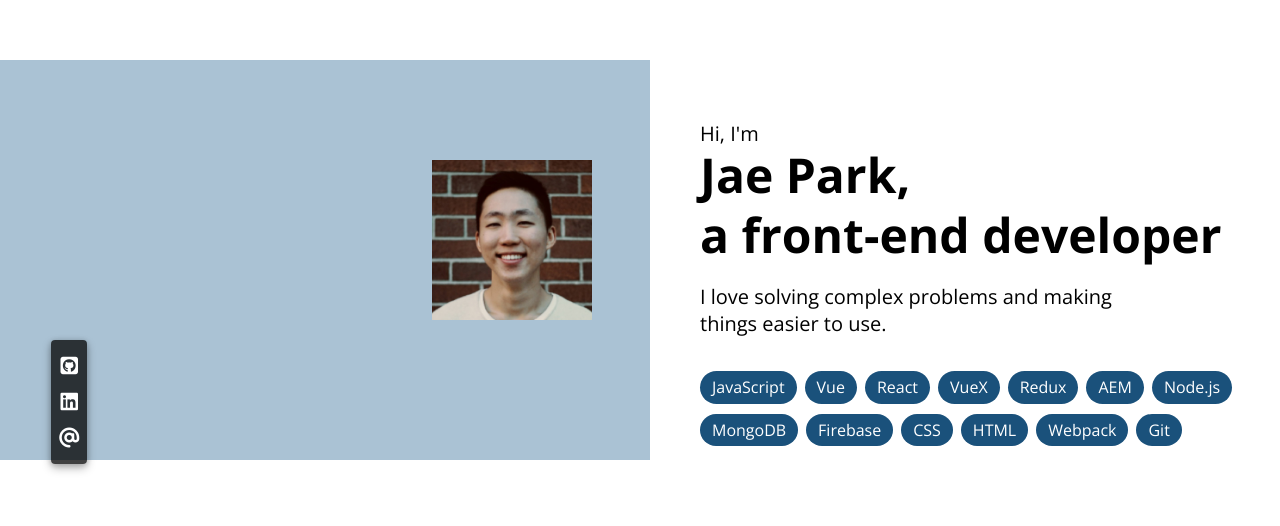
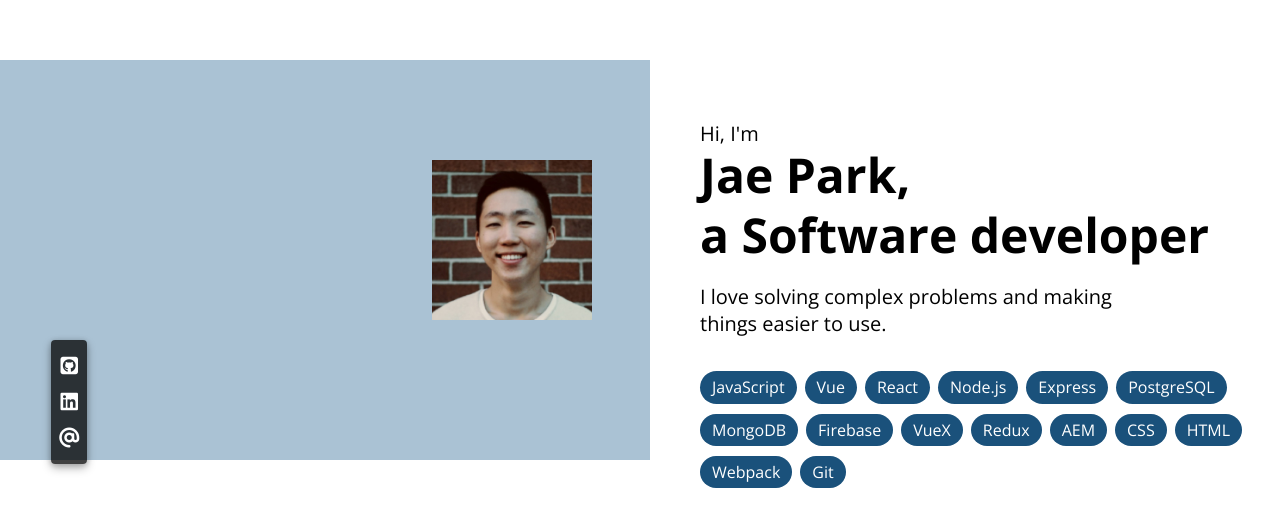
Before and after one commit to jaebungs/portfolio-website, a React (Create React App) app: page / in a window 1280 px wide. Shown: the part 120-646 px from the top of the page. Built offline with nearby package versions, Linux system fonts and the light colour scheme.

Commit message:
update stacks and title

```diff
--- a/public/index.html
+++ b/public/index.html
@@ -5,7 +5,7 @@
     <meta name="viewport" content="width=device-width, initial-scale=1.0" />
     <meta
       name="description"
-      content="Jae Park front-end developer portfolio website."
+      content="Jae Park Portfolio"
     />
     <script src="https://kit.fontawesome.com/a6ad6954c2.js" crossorigin="anonymous"></script>
     <link rel="preconnect" href="https://fonts.gstatic.com">
--- a/src/components/About.js
+++ b/src/components/About.js
@@ -18,7 +18,7 @@ const About = () => {
         <div className="about__text">
           <p>Hi, I'm</p>
           <h1 className="bold-typography">Jae Park,</h1>
-          <p className="bold-typography">a front-end developer</p>
+          <p className="bold-typography">a Software developer</p>
           <p className="description-typography">
             I love solving complex problems and making things easier to use.
           </p>
@@ -27,12 +27,14 @@ const About = () => {
               'JavaScript',
               'Vue',
               'React',
+              'Node.js',
+              'Express',
+              'PostgreSQL',
+              'MongoDB',
+              'Firebase',
               'VueX',
               'Redux',
               'AEM',
-              'Node.js',
-              'MongoDB',
-              'Firebase',
               'CSS',
               'HTML',
               'Webpack',
```
